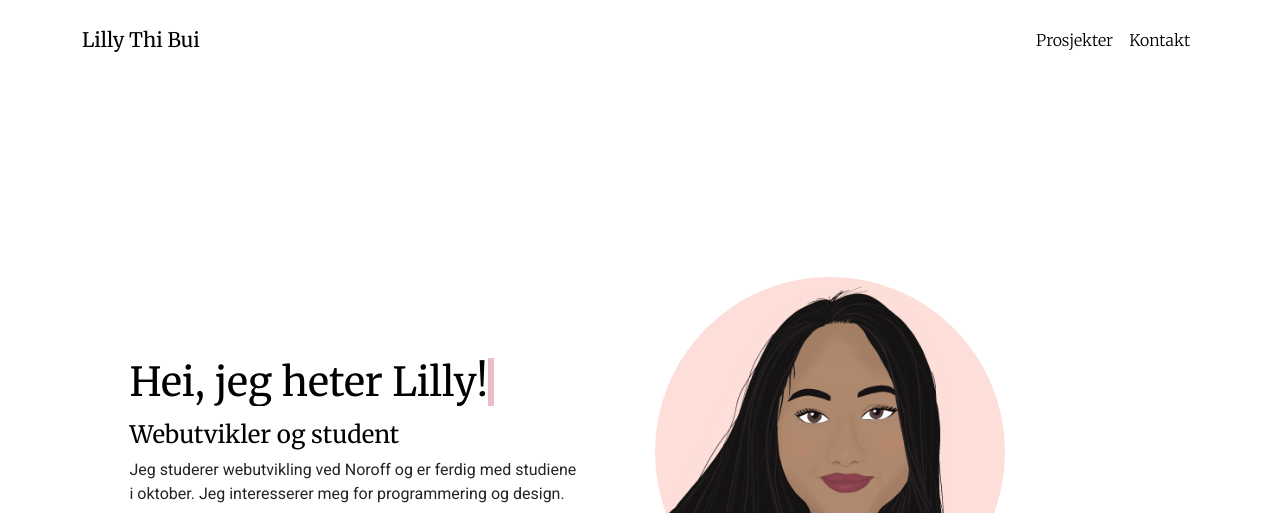
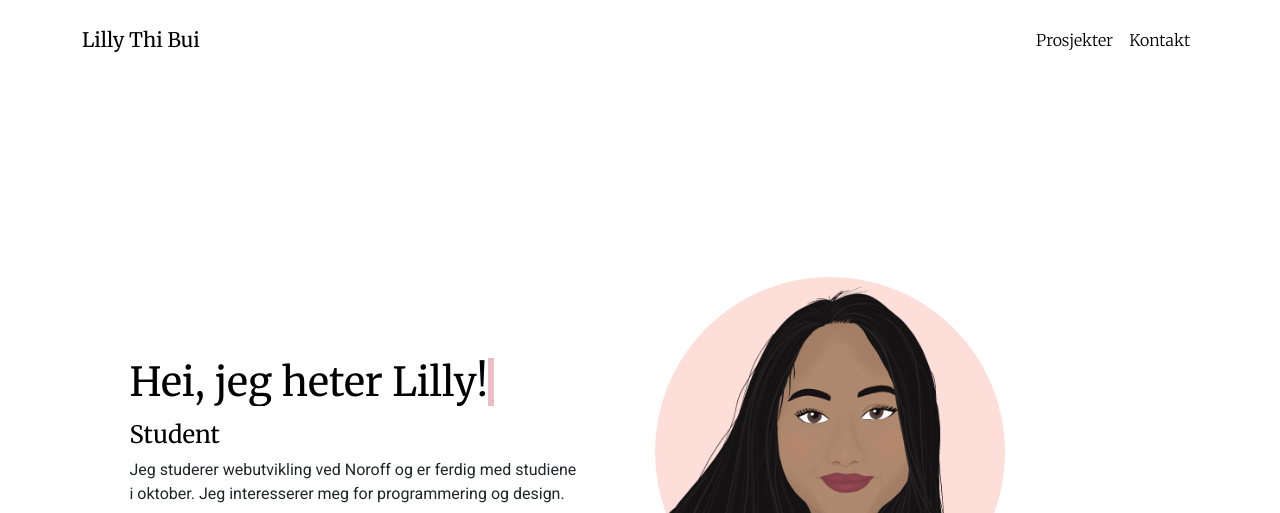
Before and after one commit to LillyTBui/portfolio, a website with bundled scripts: page index.html in a window 1280 px wide. Shown: the top 513 px of the page. Built offline with nearby package versions, Linux system fonts and the light colour scheme.

Commit message:
Update index.html

```diff
--- a/index.html
+++ b/index.html
@@ -78,7 +78,7 @@
             <div class="typed__container">
               <h1 class="typed__out">Hei, jeg heter Lilly!</h1>
             </div>
-            <h4>Webutvikler og student</h4>
+            <h4>Student</h4>
             <p>
               Jeg studerer webutvikling ved Noroff og er ferdig med studiene i
               oktober. Jeg interesserer meg for programmering og design.
```
